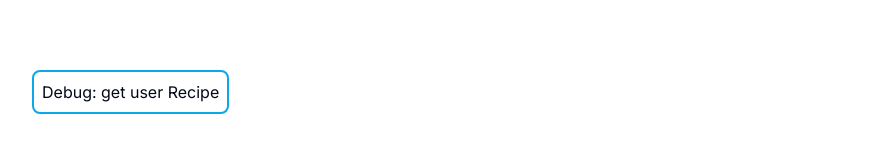
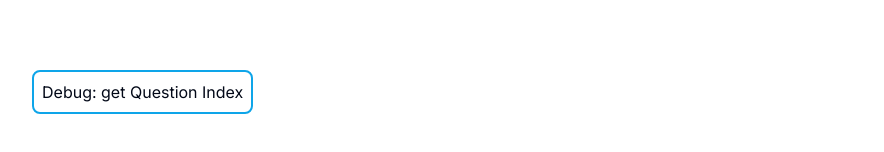
Before and after one commit to kingkwongsta/mixology, a Next.js app: page / in a window 1280 px wide. Shown: the part 442-594 px from the top of the page, without its empty margins (0-884 px from the left). Built offline with nearby package versions, Linux system fonts and the light colour scheme.

Commit message:
pass question index setter to button dropdown to update once button is clicked

```diff
--- a/src/app/components/ButtonListDropdown.jsx
+++ b/src/app/components/ButtonListDropdown.jsx
@@ -7,6 +7,7 @@ export default function ButtonListDropdown({
   isHovered,
   setIsHovered,
   onButtonClick,
+  updateQuestionIndex,
 }) {
   return (
     <>
@@ -20,6 +21,7 @@ export default function ButtonListDropdown({
             onClick={(e) => {
               onButtonClick(event.target.textContent);
               setSelectedButton(index);
+              updateQuestionIndex();
             }}
           >
             {content.profile}
--- a/src/app/components/FlavorChoice.jsx
+++ b/src/app/components/FlavorChoice.jsx
@@ -7,7 +7,7 @@ export default function FlavorChoice() {
   const [randomNum, setrandomNum] = useState(0);
   const [isHovered, setIsHovered] = useState(false);
   const [selectedButton, setSelectedButton] = useState();
-  const { setUserFlavor } = userStore();
+  const { setUserFlavor, setQuestionIndex } = userStore();
 
   const introMessages = useMemo(
     () => [
@@ -93,6 +93,7 @@ export default function FlavorChoice() {
         isHovered={isHovered}
         setIsHovered={setIsHovered}
         onButtonClick={setUserFlavor}
+        updateQuestionIndex={() => setQuestionIndex(2)}
       />
       {/* <div>{renderFlavorProfiles()}</div> */}
     </div>
--- a/src/app/page.js
+++ b/src/app/page.js
@@ -21,10 +21,10 @@ export default function Home() {
       {questionIndex === 1 && <FlavorChoice />}
       {/*----- DEBUG STATE -----*/}
       <button
-        onClick={() => console.log(drinkRecipe)}
+        onClick={() => console.log(questionIndex)}
         className="p-2 m-5 border-solid border-2 border-sky-500 rounded-lg"
       >
-        Debug: get user Recipe
+        Debug: get Question Index
       </button>{" "}
     </main>
   );
```
